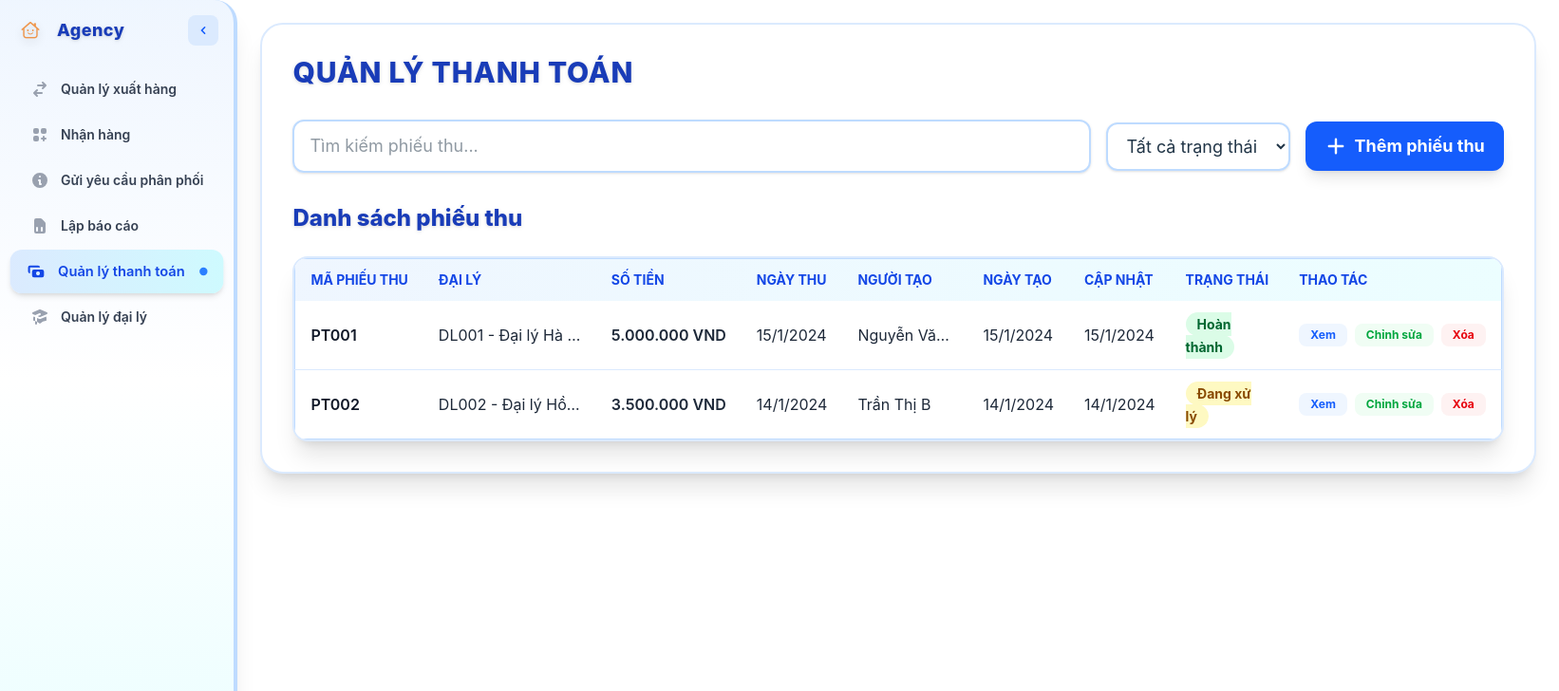
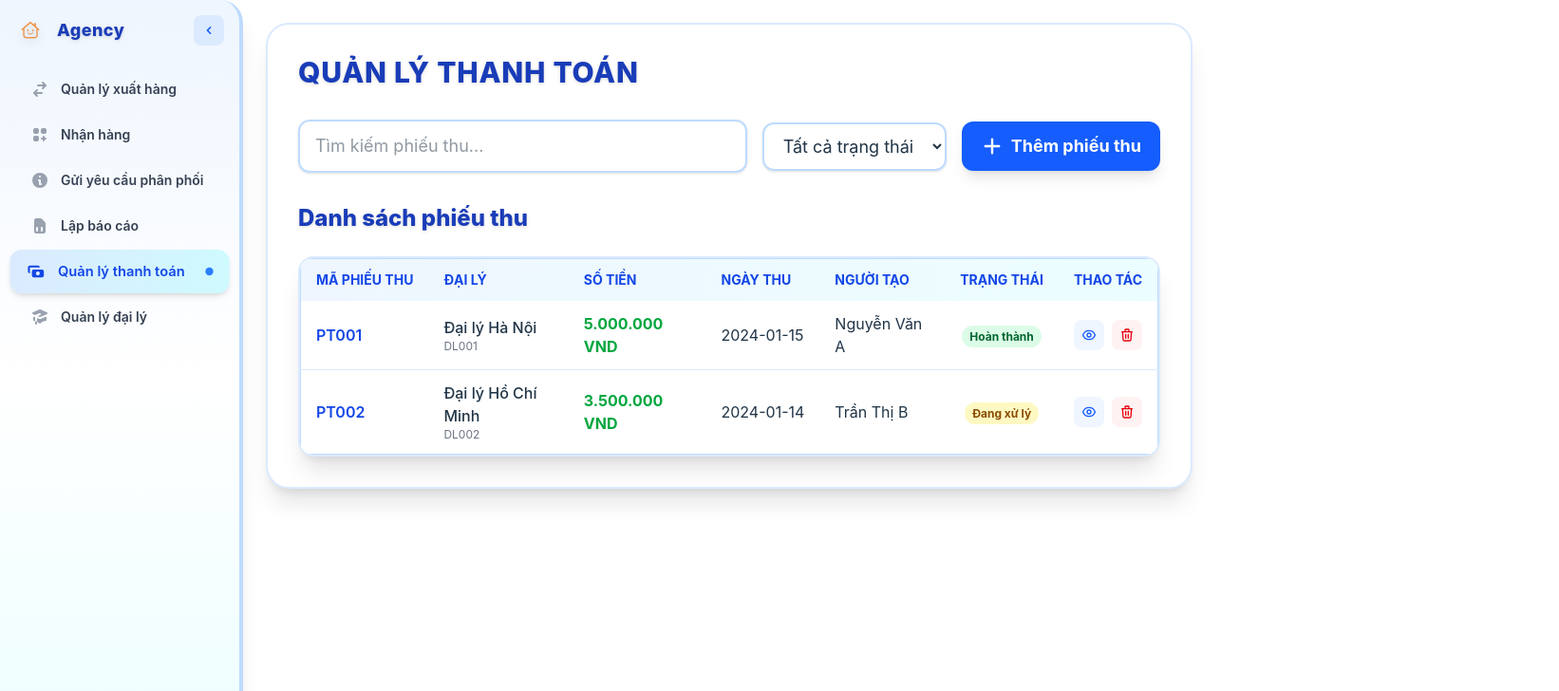
Before and after one commit to Se104QLDLY/agency, a React (Vite) app: page /payment in a window 1280 px wide. Shown: the top 728 px of the page at 95% size, 1642 px wide, since content can reach past the window. Built offline with nearby package versions, Linux system fonts and the light colour scheme.

Commit message:
fixsomething

```diff
--- a/src/components/ErrorBoundary.tsx
+++ b/src/components/ErrorBoundary.tsx
@@ -1,4 +1,4 @@
-import React, { Component, ReactNode } from 'react';
+import React, { Component, type ReactNode } from 'react';
 import { Link } from 'react-router-dom';
 
 interface Props {
--- a/src/hooks/useLoginForm.ts
+++ b/src/hooks/useLoginForm.ts
@@ -32,6 +32,11 @@ export const useLoginForm = () => {
     setIsLoggedIn(true);
     setUserName(data.username);
 
+    // Navigate to root path for all roles (fix redirect issue)
+    navigate('/');
+
+    // Keep this for future reference
+    /*
     // Navigate based on login type
     switch (loginType) {
       case 'admin':
@@ -49,6 +54,7 @@ export const useLoginForm = () => {
       default:
         navigate('/');
     }
+    */
   };
 
   const handleLogout = () => {
--- a/src/routes/index.tsx
+++ b/src/routes/index.tsx
@@ -22,7 +22,7 @@ import DistributionRequestPage from './distribution';
 import AddReportPage from './reports/add';
 import ReportDetailPage from './reports/detail';
 import NotFound from './NotFound';
-import AgencyProfilePage from '../agency-profile';
+import AgencyProfilePage from '../pages/AgencyProfile';
 import Sidebar from '../components/layout/Sidebar/Sidebar';
 
 const MainLayout = () => (
--- a/src/routes/payment/index.tsx
+++ b/src/routes/payment/index.tsx
@@ -13,11 +13,102 @@ interface PaymentRecord {
   status: 'Hoàn thành' | 'Đang xử lý' | 'Hủy';
 }
 
+// Component cho hàng trong bảng
+const PaymentRow: React.FC<{
+  record: PaymentRecord;
+  onDelete: (record: PaymentRecord) => void;
+}> = ({ record, onDelete }) => {
+  const statusColors = {
+    'Hoàn thành': 'bg-green-100 text-green-800',
+    'Đang xử lý': 'bg-yellow-100 text-yellow-800',
+    'Hủy': 'bg-red-100 text-red-800'
+  };
+
+  return (
+    <tr className="border-b border-blue-100 hover:bg-blue-50 transition-colors">
+      <td className="py-3 px-4 font-semibold text-blue-700">{record.id}</td>
+      <td className="py-3 px-4">
+        <div>
+          <div className="font-semibold text-gray-900">{record.agencyName}</div>
+          <div className="text-sm text-gray-500">{record.agencyCode}</div>
+        </div>
+      </td>
+      <td className="py-3 px-4 font-bold text-green-600">
+        {record.amount.toLocaleString('vi-VN')} VNĐ
+      </td>
+      <td className="py-3 px-4 hidden lg:table-cell">{record.paymentDate}</td>
+      <td className="py-3 px-4 hidden md:table-cell">{record.creator}</td>
+      <td className="py-3 px-4 hidden xl:table-cell">{record.createdDate}</td>
+      <td className="py-3 px-4 hidden xl:table-cell">{record.updatedDate}</td>
+      <td className="py-3 px-4">
+        <span className={`px-3 py-1 rounded-full text-xs font-bold ${statusColors[record.status]}`}>
+          {record.status}
+        </span>
+      </td>
+      <td className="py-3 px-4">
+        <div className="flex gap-2">
+          <Link
+            to={`/payment/${record.id}`}
+            className="px-3 py-1 bg-blue-500 text-white rounded-lg hover:bg-blue-600 transition-colors text-sm"
+          >
+            Chi tiết
+          </Link>
+          <button
+            onClick={() => onDelete(record)}
+            className="px-3 py-1 bg-red-500 text-white rounded-lg hover:bg-red-600 transition-colors text-sm"
+          >
+            Xóa
+          </button>
+        </div>
+      </td>
+    </tr>
+  );
+};
+
+// Component cho modal xác nhận xóa
+const DeleteModal: React.FC<{
+  record: PaymentRecord | null;
+  onConfirm: () => void;
+  onCancel: () => void;
+}> = ({ record, onConfirm, onCancel }) => {
+  if (!record) return null;
+
+  return (
+    <div className="fixed inset-0 bg-black bg-opacity-50 flex items-center justify-center z-50">
+      <div className="bg-white rounded-2xl p-6 max-w-md w-full mx-4 shadow-2xl">
+        <div className="text-center">
+          <div className="mx-auto flex items-center justify-center h-12 w-12 rounded-full bg-red-100 mb-4">
+            <svg className="h-6 w-6 text-red-600" fill="none" viewBox="0 0 24 24" stroke="currentColor">
+              <path strokeLinecap="round" strokeLinejoin="round" strokeWidth={2} d="M19 7l-.867 12.142A2 2 0 0116.138 21H7.862a2 2 0 01-1.995-1.858L5 7m5 4v6m4-6v6m1-10V4a1 1 0 00-1-1h-4a1 1 0 00-1 1v3M4 7h16" />
+            </svg>
+          </div>
+          <h3 className="text-lg font-bold text-gray-900 mb-2">Xác nhận xóa</h3>
+          <p className="text-gray-600 mb-6">
+            Xóa phiếu thu <strong>{record.id}</strong>?
+            <br />
+            <span className="text-sm text-red-600">Không thể hoàn tác.</span>
+          </p>
+          <div className="flex gap-3">
+            <button onClick={onCancel} className="flex-1 px-4 py-2 bg-gray-100 text-gray-700 rounded-lg hover:bg-gray-200 font-semibold">
+              Hủy
+            </button>
+            <button onClick={onConfirm} className="flex-1 px-4 py-2 bg-red-600 text-white rounded-lg hover:bg-red-700 font-semibold">
+              Xóa
+            </button>
+          </div>
+        </div>
+      </div>
+    </div>
+  );
+};
+
 const PaymentPage: React.FC = () => {
   const [searchTerm, setSearchTerm] = useState('');
   const [selectedStatus, setSelectedStatus] = useState<string>('all');
   const [showDeleteModal, setShowDeleteModal] = useState(false);
   const [recordToDelete, setRecordToDelete] = useState<PaymentRecord | null>(null);
+  const [currentPage, setCurrentPage] = useState(1);
+  const itemsPerPage = 5; // Hiển thị 5 phiếu thu mỗi trang
 
   const [paymentRecords, setPaymentRecords] = useState<PaymentRecord[]>([
     {
@@ -54,6 +145,17 @@ const PaymentPage: React.FC = () => {
 
     return matchesSearch && matchesStatus;
   });
+
+  // Tính toán phân trang
+  const indexOfLastRecord = currentPage * itemsPerPage;
+  const indexOfFirstRecord = indexOfLastRecord - itemsPerPage;
+  const currentRecords = filteredRecords.slice(indexOfFirstRecord, indexOfLastRecord);
+  const totalPages = Math.ceil(filteredRecords.length / itemsPerPage);
+
+  // Xử lý chuyển trang
+  const handlePageChange = (pageNumber: number) => {
+    setCurrentPage(pageNumber);
+  };
 
   const handleDeleteClick = (record: PaymentRecord) => {
     setRecordToDelete(record);
@@ -134,66 +236,58 @@ const PaymentPage: React.FC = () => {
 
       <h2 className="text-2xl font-extrabold text-blue-800 mb-6 drop-shadow">Danh sách phiếu thu</h2>
 
-      {/* Payment Records Table */}
+      {/* Payment Records Table - Simplified */}
       <div className="overflow-x-auto rounded-2xl shadow-xl border-2 border-blue-100 bg-white">
         <table className="min-w-full bg-white border border-blue-200">
           <thead className="bg-gradient-to-r from-blue-50 to-cyan-50 text-blue-700">
             <tr className="uppercase text-sm">
-              <th className="py-3 px-4 text-left whitespace-nowrap min-w-[120px]">Mã Phiếu Thu</th>
-              <th className="py-3 px-4 text-left whitespace-nowrap min-w-[150px]">Đại Lý</th>
-              <th className="py-3 px-4 text-left whitespace-nowrap min-w-[120px]">Số Tiền</th>
-              <th className="py-3 px-4 text-left whitespace-nowrap min-w-[100px] hidden lg:table-cell">Ngày Thu</th>
-              <th className="py-3 px-4 text-left whitespace-nowrap min-w-[100px] hidden md:table-cell">Người Tạo</th>
-              <th className="py-3 px-4 text-left whitespace-nowrap min-w-[100px] hidden xl:table-cell">Ngày Tạo</th>
-              <th className="py-3 px-4 text-left whitespace-nowrap min-w-[100px] hidden xl:table-cell">Cập Nhật</th>
-              <th className="py-3 px-4 text-left whitespace-nowrap min-w-[100px]">Trạng Thái</th>
-              <th className="py-3 px-4 text-left whitespace-nowrap min-w-[120px]">Thao Tác</th>
+              <th className="py-3 px-4 text-left whitespace-nowrap">Mã Phiếu Thu</th>
+              <th className="py-3 px-4 text-left whitespace-nowrap">Đại Lý</th>
+              <th className="py-3 px-4 text-left whitespace-nowrap">Số Tiền</th>
+              <th className="py-3 px-4 text-left whitespace-nowrap hidden md:table-cell">Ngày Thu</th>
+              <th className="py-3 px-4 text-left whitespace-nowrap hidden lg:table-cell">Người Tạo</th>
+              <th className="py-3 px-4 text-center whitespace-nowrap">Trạng Thái</th>
+              <th className="py-3 px-4 text-center whitespace-nowrap">Thao Tác</th>
             </tr>
           </thead>
           <tbody className="divide-y divide-blue-100">
-            {filteredRecords.map((record) => (
+            {currentRecords.map((record) => (
               <tr key={record.id} className="hover:bg-gray-50">
-                <td className="px-4 py-3 font-semibold text-gray-900 whitespace-nowrap">{record.id}</td>
-                <td className="px-4 py-3 text-gray-800">
-                  <div className="max-w-[150px] truncate" title={`${record.agencyCode} - ${record.agencyName}`}>
-                    {record.agencyCode} - {record.agencyName}
+                <td className="px-4 py-3 font-semibold text-blue-700">{record.id}</td>
+                <td className="px-4 py-3">
+                  <div title={`${record.agencyName}`}>
+                    <div className="font-medium">{record.agencyName}</div>
+                    <div className="text-xs text-gray-500">{record.agencyCode}</div>
                   </div>
                 </td>
-                <td className="px-4 py-3 text-gray-800 font-semibold whitespace-nowrap">{record.amount.toLocaleString('vi-VN')} VND</td>
-                <td className="px-4 py-3 text-gray-800 whitespace-nowrap hidden lg:table-cell">{new Date(record.paymentDate).toLocaleDateString('vi-VN')}</td>
-                <td className="px-4 py-3 text-gray-800 hidden md:table-cell">
-                  <div className="max-w-[100px] truncate" title={record.creator}>
-                    {record.creator}
-                  </div>
-                </td>
-                <td className="px-4 py-3 text-gray-800 whitespace-nowrap hidden xl:table-cell">{new Date(record.createdDate).toLocaleDateString('vi-VN')}</td>
-                <td className="px-4 py-3 text-gray-800 whitespace-nowrap hidden xl:table-cell">{new Date(record.updatedDate).toLocaleDateString('vi-VN')}</td>
-                <td className="px-4 py-3">
-                  <span className={`px-2 sm:px-3 py-1 rounded-full text-xs sm:text-sm font-bold ${getStatusColor(record.status)}`}>
-                    <span className="hidden sm:inline">{record.status}</span>
-                    <span className="sm:hidden">{record.status === 'Hoàn thành' ? 'OK' : record.status === 'Đang xử lý' ? 'XL' : 'X'}</span>
+                <td className="px-4 py-3 font-bold text-green-600">{record.amount.toLocaleString('vi-VN')} VND</td>
+                <td className="px-4 py-3 whitespace-nowrap hidden md:table-cell">{record.paymentDate}</td>
+                <td className="px-4 py-3 hidden lg:table-cell">{record.creator}</td>
+                <td className="px-4 py-3 text-center">
+                  <span className={`px-2 py-1 rounded-full text-xs font-bold ${getStatusColor(record.status)}`}>
+                    {record.status}
                   </span>
                 </td>
-                <td className="px-4 py-3">
-                  <div className="flex flex-col sm:flex-row gap-1 sm:gap-2">
+                <td className="px-4 py-3 text-center">
+                  <div className="flex justify-center gap-2">
                     <Link
-                      to={`/payment/detail/${record.id}`}
-                      className="px-2 sm:px-3 py-1 text-xs font-bold text-blue-600 hover:text-blue-800 bg-blue-50 hover:bg-blue-100 rounded-lg transition-colors text-center whitespace-nowrap"
+                      to={`/payment/${record.id}`}
+                      className="p-2 text-blue-600 hover:text-white bg-blue-50 hover:bg-blue-600 rounded-lg transition-colors"
+                      title="Xem chi tiết"
                     >
-                      Xem
-                    </Link>
-                    <Link
-                      to={`/payment/edit/${record.id}`}
-                      className="px-2 sm:px-3 py-1 text-xs font-bold text-green-600 hover:text-green-800 bg-green-50 hover:bg-green-100 rounded-lg transition-colors text-center whitespace-nowrap"
-                    >
-                      <span className="hidden sm:inline">Chỉnh sửa</span>
-                      <span className="sm:hidden">Sửa</span>
+                      <svg xmlns="http://www.w3.org/2000/svg" className="h-4 w-4" fill="none" viewBox="0 0 24 24" stroke="currentColor">
+                        <path strokeLinecap="round" strokeLinejoin="round" strokeWidth={2} d="M15 12a3 3 0 11-6 0 3 3 0 016 0z" />
+                        <path strokeLinecap="round" strokeLinejoin="round" strokeWidth={2} d="M2.458 12C3.732 7.943 7.523 5 12 5c4.478 0 8.268 2.943 9.542 7-1.274 4.057-5.064 7-9.542 7-4.477 0-8.268-2.943-9.542-7z" />
+                      </svg>
                     </Link>
                     <button
                       onClick={() => handleDeleteClick(record)}
-                      className="px-2 sm:px-3 py-1 text-xs font-bold text-red-600 hover:text-red-800 bg-red-50 hover:bg-red-100 rounded-lg transition-colors whitespace-nowrap"
+                      className="p-2 text-red-600 hover:text-white bg-red-50 hover:bg-red-600 rounded-lg transition-colors"
+                      title="Xóa phiếu thu"
                     >
-                      Xóa
+                      <svg xmlns="http://www.w3.org/2000/svg" className="h-4 w-4" fill="none" viewBox="0 0 24 24" stroke="currentColor">
+                        <path strokeLinecap="round" strokeLinejoin="round" strokeWidth={2} d="M19 7l-.867 12.142A2 2 0 0116.138 21H7.862a2 2 0 01-1.995-1.858L5 7m5 4v6m4-6v6m1-10V4a1 1 0 00-1-1h-4a1 1 0 00-1 1v3M4 7h16" />
+                      </svg>
                     </button>
                   </div>
                 </td>
@@ -206,6 +300,41 @@ const PaymentPage: React.FC = () => {
       {filteredRecords.length === 0 && (
         <div className="text-center py-8">
           <p className="text-gray-500 text-lg">Không tìm thấy phiếu thu nào.</p>
+        </div>
+      )}
+
+      {/* Pagination */}
+      {filteredRecords.length > itemsPerPage && (
+        <div className="flex justify-center mt-6">
+          <nav className="inline-flex rounded-lg shadow-sm">
+            <button
+              onClick={() => handlePageChange(currentPage - 1)}
+              disabled={currentPage === 1}
+              className="px-3 py-2 rounded-l-lg bg-white border border-gray-300 text-gray-700 hover:bg-gray-50 disabled:opacity-50"
+            >
+              &laquo;
+            </button>
+            {[...Array(totalPages)].map((_, index) => (
+              <button
+                key={index}
+                onClick={() => handlePageChange(index + 1)}
+                className={`px-4 py-2 border border-gray-300 ${
+                  currentPage === index + 1
+                    ? 'bg-blue-600 text-white'
+                    : 'bg-white text-gray-700 hover:bg-gray-50'
+                }`}
+              >
+                {index + 1}
+              </button>
+            ))}
+            <button
+              onClick={() => handlePageChange(currentPage + 1)}
+              disabled={currentPage === totalPages}
+              className="px-3 py-2 rounded-r-lg bg-white border border-gray-300 text-gray-700 hover:bg-gray-50 disabled:opacity-50"
+            >
+              &raquo;
+            </button>
+          </nav>
         </div>
       )}
 
--- /dev/null
+++ b/vite.config.d.ts
@@ -0,0 +1,3 @@
+declare const _default: import("vite").UserConfig;
+export default _default;
+//# sourceMappingURL=vite.config.d.ts.map
```
Also changed, not shown: src/pages/AgencyProfile.tsx (renamed from src/agency-profile.tsx), 1 other file (tests, documents, lock files or other folders).
